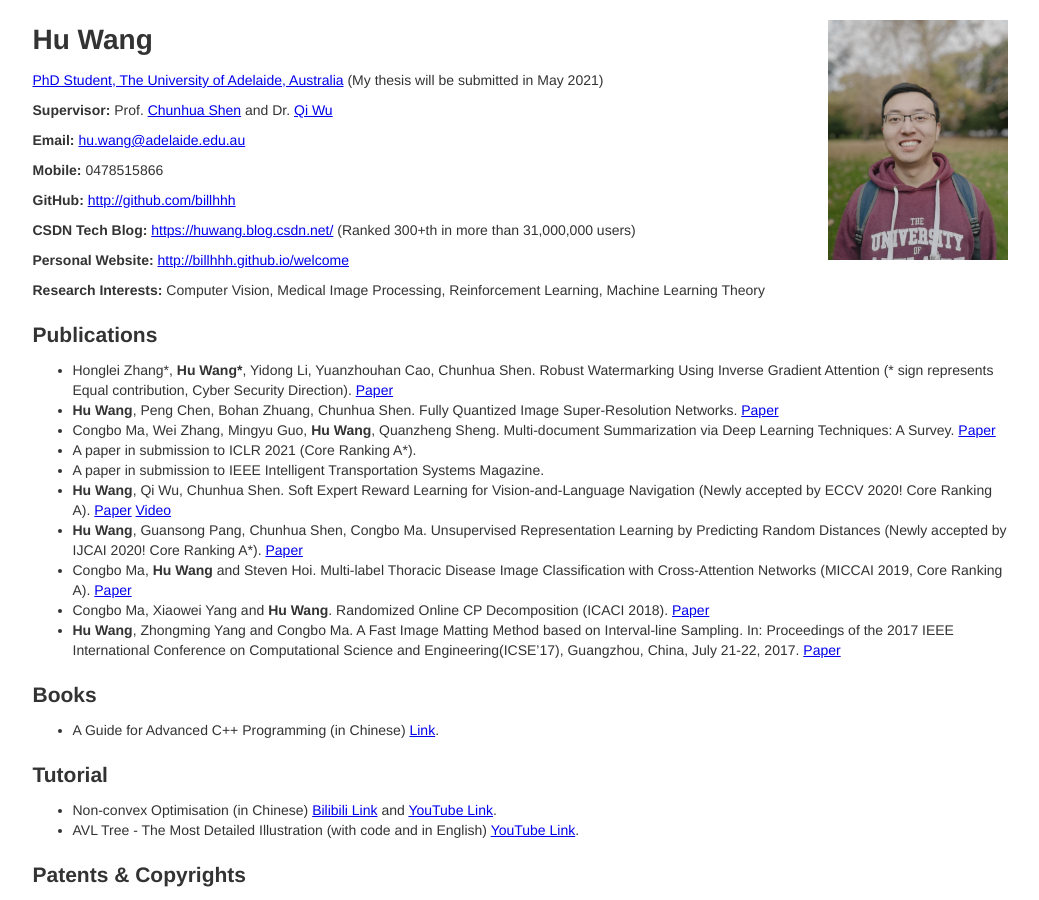
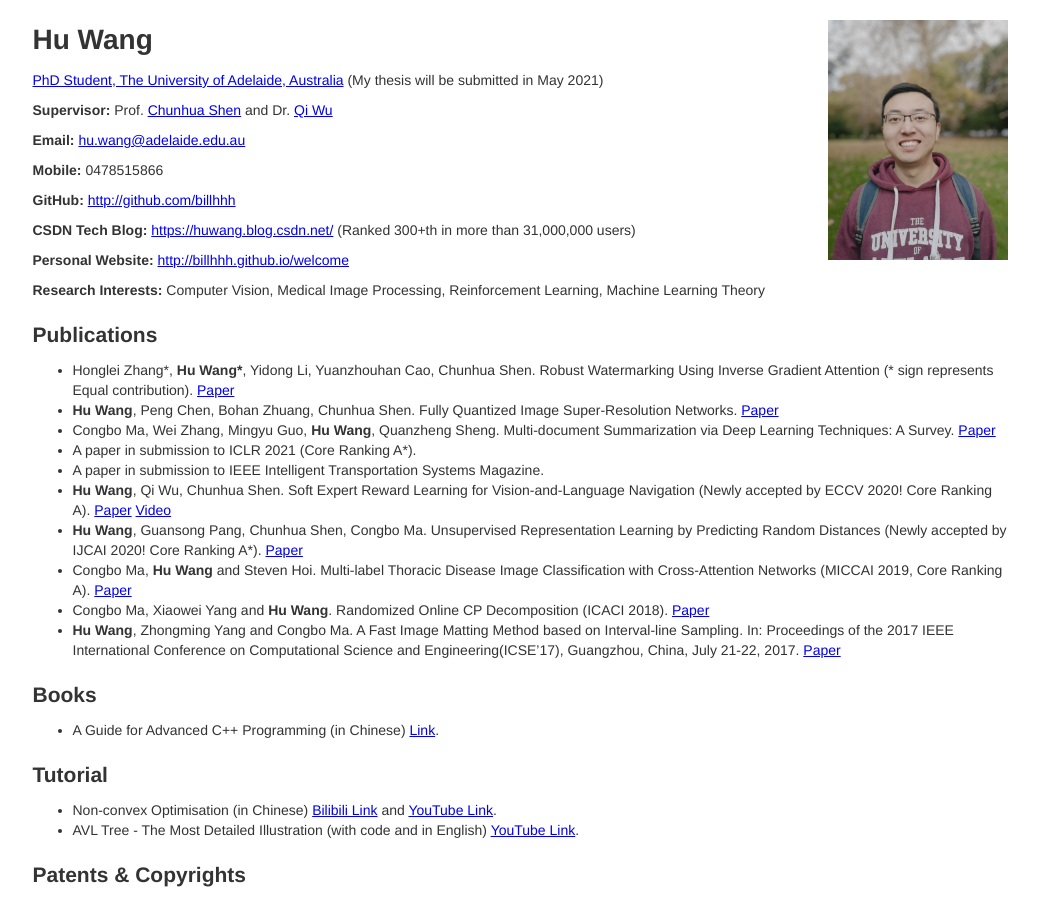
Before and after one commit to billhhh/whblog-omega, a Jekyll site: the page res/res-bak.html, which Jekyll copies as it is, in a window 1280 px wide and 900 px high. Shown: the whole window, without its empty margins (120-1159 px from the left). Built offline with Jekyll 4.4.1, drawn with Linux system fonts in a browser that asks for light colours.

Commit message:
Update res-bak.html

```diff
--- a/res/res-bak.html
+++ b/res/res-bak.html
@@ -47,7 +47,7 @@
       <div class="row">
         <ul>
 	  <li>
-            Honglei Zhang*, <strong>Hu Wang*</strong>, Yidong Li, Yuanzhouhan Cao, Chunhua Shen. Robust Watermarking Using Inverse Gradient Attention (* sign represents Equal contribution, Cyber Security Direction). <a href = "https://arxiv.org/abs/2011.10850">Paper</a>
+            Honglei Zhang*, <strong>Hu Wang*</strong>, Yidong Li, Yuanzhouhan Cao, Chunhua Shen. Robust Watermarking Using Inverse Gradient Attention (* sign represents Equal contribution). <a href = "https://arxiv.org/abs/2011.10850">Paper</a>
           </li>
 	  <li>
             <strong>Hu Wang</strong>, Peng Chen, Bohan Zhuang, Chunhua Shen. Fully Quantized Image Super-Resolution Networks. <a href = "https://arxiv.org/abs/2011.14265">Paper</a>
```
